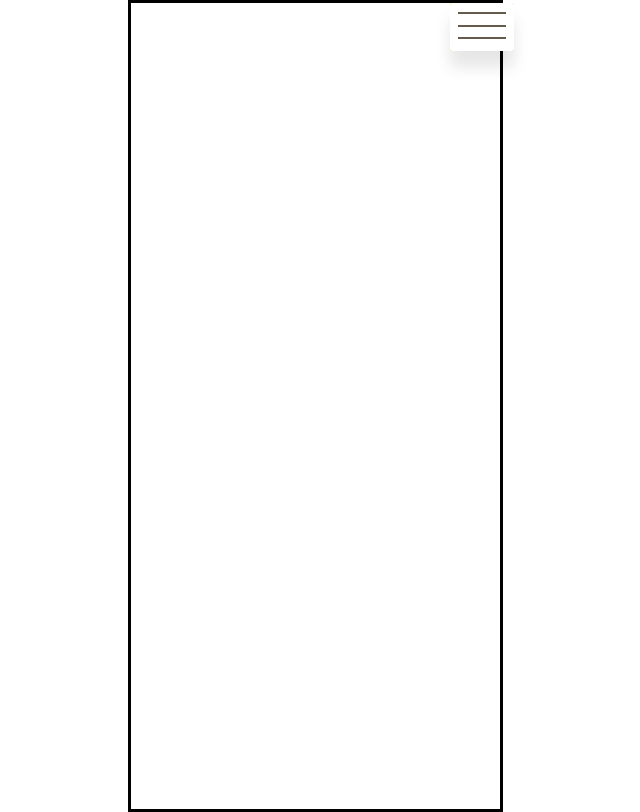
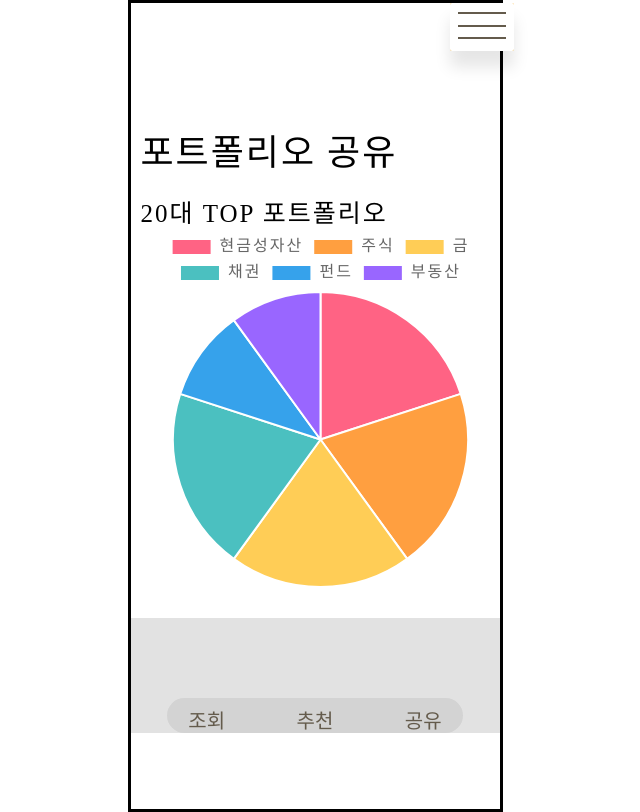
Before and after one commit to KB-37-Paldo/paldo, a Vue app: page /portfolio/share in a window 1280 px wide. Shown: the whole page, without its empty margins (325-965 px from the left). Built offline with nearby package versions, Linux system fonts and the light colour scheme; a web font is replaced by a local one; what vue-sweetalert2 would draw is missing.

Commit message:
[ADD] Jenkinsfile, pipeline

```diff
--- a/src/components/porfolio/PortfolioSideBar.vue
+++ b/src/components/porfolio/PortfolioSideBar.vue
@@ -5,7 +5,7 @@
       <div class="mr__ten portfolio__sidebar__item" @click="goProductRecom" :class="[toActive === 'PortfolioRecommendPage'? 'active' : '']">추천</div>
       <div
       class="portfolio__sidebar__item"
-      @click="goPortShare" :class="[toActive === 'PortfolioPage'? 'active' : '']">공유</div>
+      @click="goPortShare" :class="[toActive === 'PortfolioSharePage'? 'active' : '']">공유</div>
     </div>
   </div>
 </template>
@@ -38,9 +38,8 @@ export default {
       })
     },
     goPortShare() {
-      this.$swal('아직안만들었어용')
       this.$router.push({
-        name:'PortfolioPage'
+        name:'PortfolioSharePage'
       })
     }
   }
--- a/src/routes/index.js
+++ b/src/routes/index.js
@@ -29,6 +29,11 @@ const router = new Router({
       component: () => import("@/views/portfolio/PortfolioRecommendPage.vue"),
     },
     {
+      path: "/portfolio/share",
+      name: "PortfolioSharePage",
+      component: () => import("@/views/portfolio/PortfolioSharePage.vue"),
+    },
+    {
       path: "/spending",
       name: "SpendingPage",
       component: () => import("@/views/budget/SpendingPage.vue"),
--- /dev/null
+++ b/src/views/portfolio/PortfolioSharePage.vue
@@ -0,0 +1,35 @@
+<template>
+  <div class="bgColor__lightgray">
+    <div class="portfolio__div">
+      <div class="mt__ten title__font">
+        <span>
+          포트폴리오 공유
+        </span>
+
+        <span class="block mt__five sub__font">
+          {{age}}대 TOP 포트폴리오
+        </span>
+        <PortfolioChart portType="recommend"/>
+      </div>
+    </div>
+    <PortfolioSideBar/>
+  </div>
+</template>
+
+<script>
+import PortfolioChart from '../../components/porfolio/PortfolioChart.vue'
+import PortfolioSideBar from '../../components/porfolio/PortfolioSideBar.vue'
+export default {
+  components: { PortfolioSideBar, PortfolioChart },
+  data() {
+    return {
+      age:20
+    }
+  },
+
+}
+</script>
+
+<style>
+
+</style>
```
Also changed, not shown: 2 other files (tests, documents, lock files or other folders).
